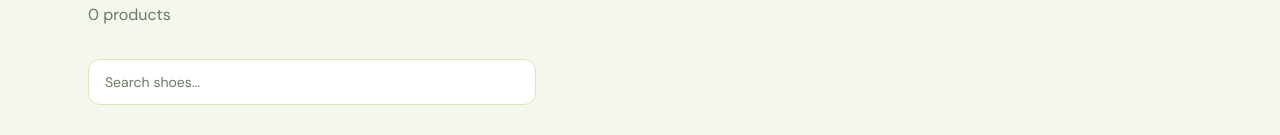
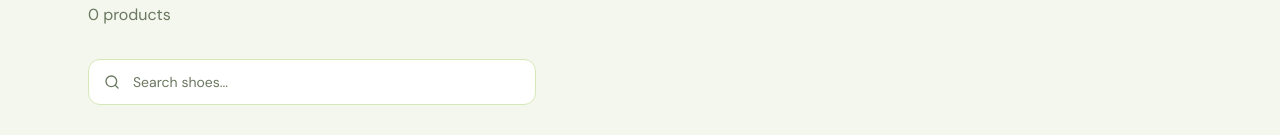
Before and after one commit to ahmedzouaghi03/Flex-Store-Deployment, a Next.js app in the folder apps/web/: page /shop in a window 1280 px wide. Shown: the part 150-285 px from the top of the page. Built offline with nearby package versions, Linux system fonts and the light colour scheme; no server answers; the database is empty.

Commit message:
feat: make the shop search filter live as you type

```diff
--- a/apps/web/app/(store)/shop/page.tsx
+++ b/apps/web/app/(store)/shop/page.tsx
@@ -1,6 +1,8 @@
+import { Suspense } from "react";
 import { getPublishedProducts, getCategories } from "@/actions/productActions";
 import { ProductGrid } from "@/components/store/ProductGrid";
 import { ShopFilters } from "@/components/store/ShopFilters";
+import { ShopSearchInput } from "@/components/store/ShopSearchInput";
 
 type SearchParams = Promise<{
   category?: string;
@@ -34,15 +36,11 @@ export default async function ShopPage({
         </p>
       </div>
 
-      <form className="mb-8" action="/shop" method="get">
-        {params.category && <input type="hidden" name="category" value={params.category} />}
-        <input
-          name="search"
-          defaultValue={params.search ?? ""}
-          placeholder="Search shoes..."
-          className="w-full max-w-md rounded-xl border border-[var(--color-border)] bg-white px-4 py-3 text-sm text-[var(--color-text)] placeholder:text-[var(--color-muted)] outline-none focus:border-[var(--color-accent)] focus:ring-2 focus:ring-[var(--color-accent)]/20"
-        />
-      </form>
+      <div className="mb-8">
+        <Suspense fallback={null}>
+          <ShopSearchInput defaultValue={params.search} />
+        </Suspense>
+      </div>
 
       <div className="flex flex-col gap-10 lg:flex-row">
         <div className="w-full shrink-0 lg:w-52">
--- /dev/null
+++ b/apps/web/app/components/store/ShopSearchInput.tsx
@@ -0,0 +1,42 @@
+"use client";
+
+import { useEffect, useState } from "react";
+import { useRouter, usePathname, useSearchParams } from "next/navigation";
+import { Search } from "lucide-react";
+
+export function ShopSearchInput({ defaultValue }: { defaultValue?: string }) {
+  const router = useRouter();
+  const pathname = usePathname();
+  const searchParams = useSearchParams();
+  const [value, setValue] = useState(defaultValue ?? "");
+
+  useEffect(() => {
+    const handle = setTimeout(() => {
+      const current = searchParams.get("search") ?? "";
+      if (value === current) return;
+
+      const params = new URLSearchParams(searchParams.toString());
+      if (value.trim()) params.set("search", value);
+      else params.delete("search");
+
+      const qs = params.toString();
+      router.replace(qs ? `${pathname}?${qs}` : pathname, { scroll: false });
+      // eslint-disable-next-line react-hooks/exhaustive-deps
+    }, 300);
+
+    return () => clearTimeout(handle);
+    // eslint-disable-next-line react-hooks/exhaustive-deps
+  }, [value]);
+
+  return (
+    <div className="relative w-full max-w-md">
+      <Search className="pointer-events-none absolute left-4 top-1/2 h-4 w-4 -translate-y-1/2 text-[var(--color-muted)]" />
+      <input
+        value={value}
+        onChange={(e) => setValue(e.target.value)}
+        placeholder="Search shoes..."
+        className="w-full rounded-xl border border-[var(--color-border)] bg-white py-3 pl-11 pr-4 text-sm text-[var(--color-text)] placeholder:text-[var(--color-muted)] outline-none focus:border-[var(--color-accent)] focus:ring-2 focus:ring-[var(--color-accent)]/20"
+      />
+    </div>
+  );
+}
```
